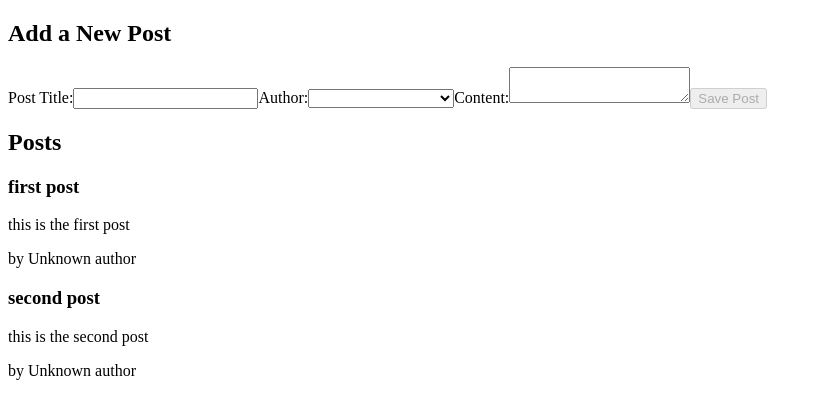
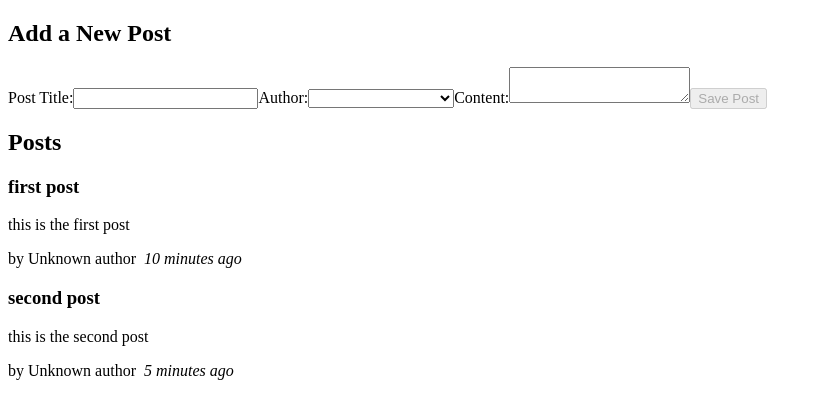
Before and after one commit to TBdilum/BulletIn-app, a React (Create React App) app: page / in a window 1280 px wide. Shown: the top 418 px of the page, without its empty margins (0-822 px from the left). Built offline with nearby package versions, Linux system fonts and the light colour scheme.

Commit message:
feat: :art: Time stamp
added a time stamp for when the post was created.

```diff
--- a/package.json
+++ b/package.json
@@ -7,6 +7,7 @@
     "@testing-library/jest-dom": "^5.14.1",
     "@testing-library/react": "^13.0.0",
     "@testing-library/user-event": "^13.2.1",
+    "date-fns": "^4.1.0",
     "react": "^18.3.1",
     "react-dom": "^18.3.1",
     "react-redux": "^9.1.2",
--- a/src/features/posts/PostList.js
+++ b/src/features/posts/PostList.js
@@ -2,6 +2,7 @@
 import { useSelector } from 'react-redux'
 import { selectAllPosts } from './postsSlice'
 import PostAuthor from './postAuthor';
+import TimeAgo from './TimeAgo';
 
 function PostList() {
     const posts = useSelector(selectAllPosts);
@@ -10,7 +11,10 @@
         <article key={post.id}>
             <h3>{post.title}</h3>
             <p>{post.content.substring(0,100)}</p>
-            <p className='postCredit'><PostAuthor userId={post.userId}/></p>
+            <p className='postCredit'>
+              <PostAuthor userId={post.userId}/>
+              <TimeAgo timestamp={post.date}/>
+            </p>
         </article>
     ))
   return (
--- /dev/null
+++ b/src/features/posts/TimeAgo.js
@@ -0,0 +1,19 @@
+import { formatDistanceToNow,parseISO } from "date-fns";
+
+import React from 'react'
+
+function TimeAgo({timestamp}) {
+    let timeAgo = '';
+    if(timestamp){
+        const date = parseISO(timestamp);
+        const timePeriod = formatDistanceToNow(date);
+        timeAgo = `${timePeriod} ago`
+    }
+  return (
+    <span title={timestamp}>
+        &nbsp; <i>{timeAgo}</i>
+    </span>
+  )
+}
+
+export default TimeAgo
--- a/src/features/posts/postsSlice.js
+++ b/src/features/posts/postsSlice.js
@@ -1,15 +1,18 @@
 
 import { createSlice, nanoid } from '@reduxjs/toolkit'
+import { sub } from 'date-fns'
 
 const initialState = [{
     id: 1,
     title: 'first post',
-    content: 'this is the first post'
+    content: 'this is the first post',
+    date:sub(new Date(), {minutes: 10}).toISOString()
 },
 {
     id: 2,
     title: 'second post',
-    content: 'this is the second post'
+    content: 'this is the second post',
+    date:sub(new Date(), {minutes: 5}).toISOString()
 }
 ]
 
@@ -27,6 +30,7 @@
                     id: nanoid(),
                     title,
                     content,
+                    date: new Date().toISOString(),
                     userId
                 }
             }
```
Also changed, not shown: 2 other files (tests, documents, lock files or other folders).
